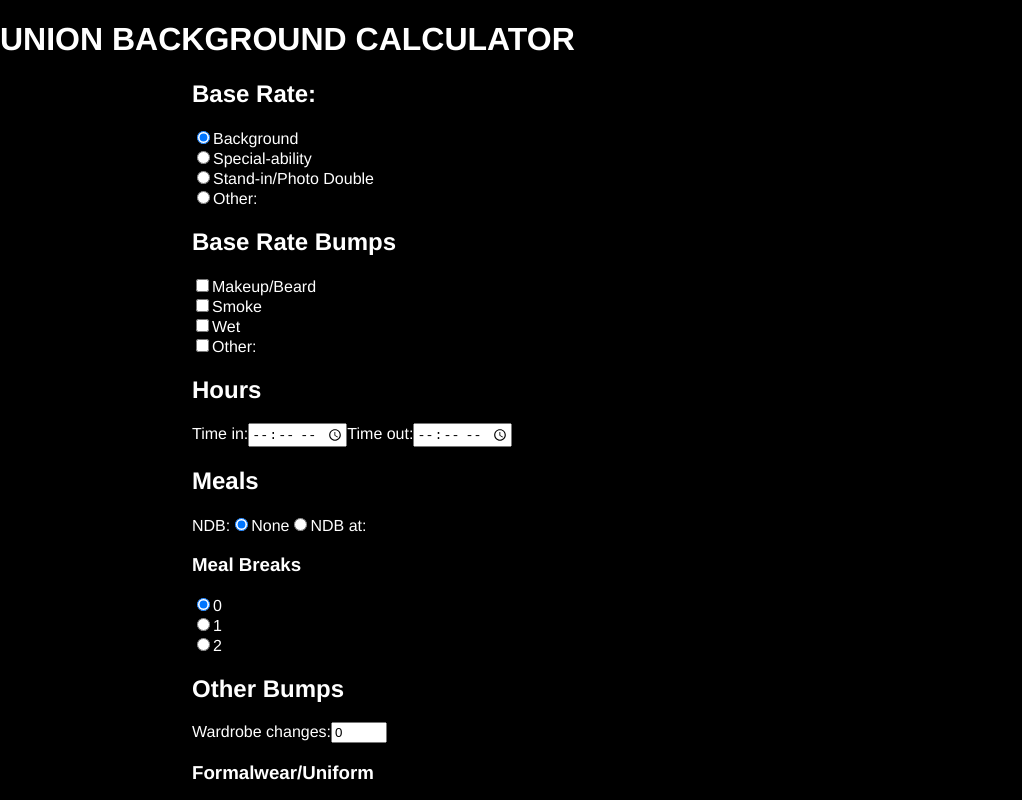
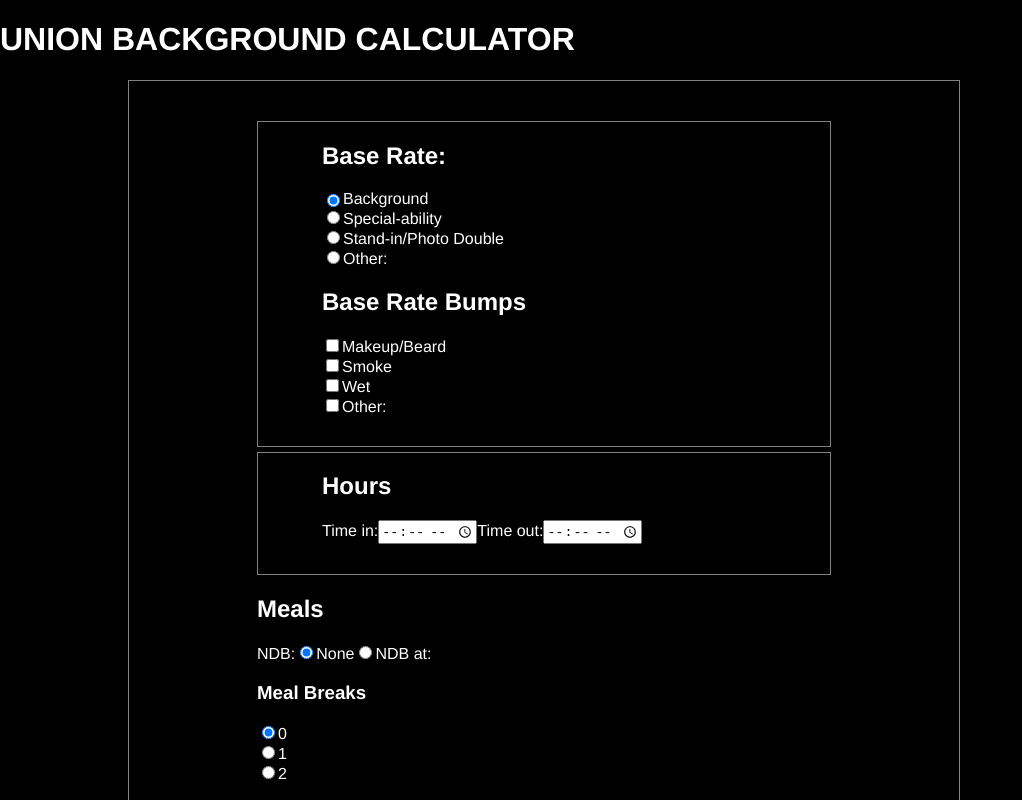
Before and after one commit to jasonchilcott/sag-bg-calc, a React (Create React App) app: page / in a window 1280 px wide. Shown: the top 800 px of the page, without its empty margins (0-1022 px from the left). Built offline with nearby package versions, Linux system fonts and the light colour scheme.

Commit message:
started styling

```diff
--- a/src/App.css
+++ b/src/App.css
@@ -3,5 +3,41 @@
 }
 
 .main {
-  margin-left: 15vw;
+  margin-left: 10vw;
+  margin-right: 25vw;
 }
+
+.main-form {
+  padding-left: 10vw;
+  padding-right: 10vw;
+  padding-top: 5vh;
+
+  border-width: 1px;
+  border-color: gray;
+  border-style: solid;
+}
+
+.base-rate {
+  padding-left: 5vw;
+  padding-right: 5vw;
+  padding-bottom: 30px;
+  margin-bottom: 5px;
+  border-width: 1px;
+  border-color: gray;
+  border-style: solid;
+}
+
+.hours {
+  padding-left: 5vw;
+  padding-right: 5vw;
+  padding-bottom: 30px;
+  border-width: 1px;
+  border-color: gray;
+  border-style: solid;
+}
+
+.base-rate-radio {
+  display: flex;
+  flex-flow: row;
+
+}
--- a/src/Main.js
+++ b/src/Main.js
@@ -740,9 +740,10 @@ const Main = () => {
 
   return (
     <div className="main">
-      <form>
+      <form className="main-form">
+        <div className="base-rate">
         <h2>Base Rate:</h2>
-        <div>
+        <div className="base-rate-radio">
           <input
             type="radio"
             id="background"
@@ -834,7 +835,10 @@ const Main = () => {
         </div>
         <div>{otherBaseBumpField()}</div>
 
-        <div>
+        </div>
+
+
+        <div className="hours">
           <h2>Hours</h2>
           <label>Time in:</label>
           <input
```
